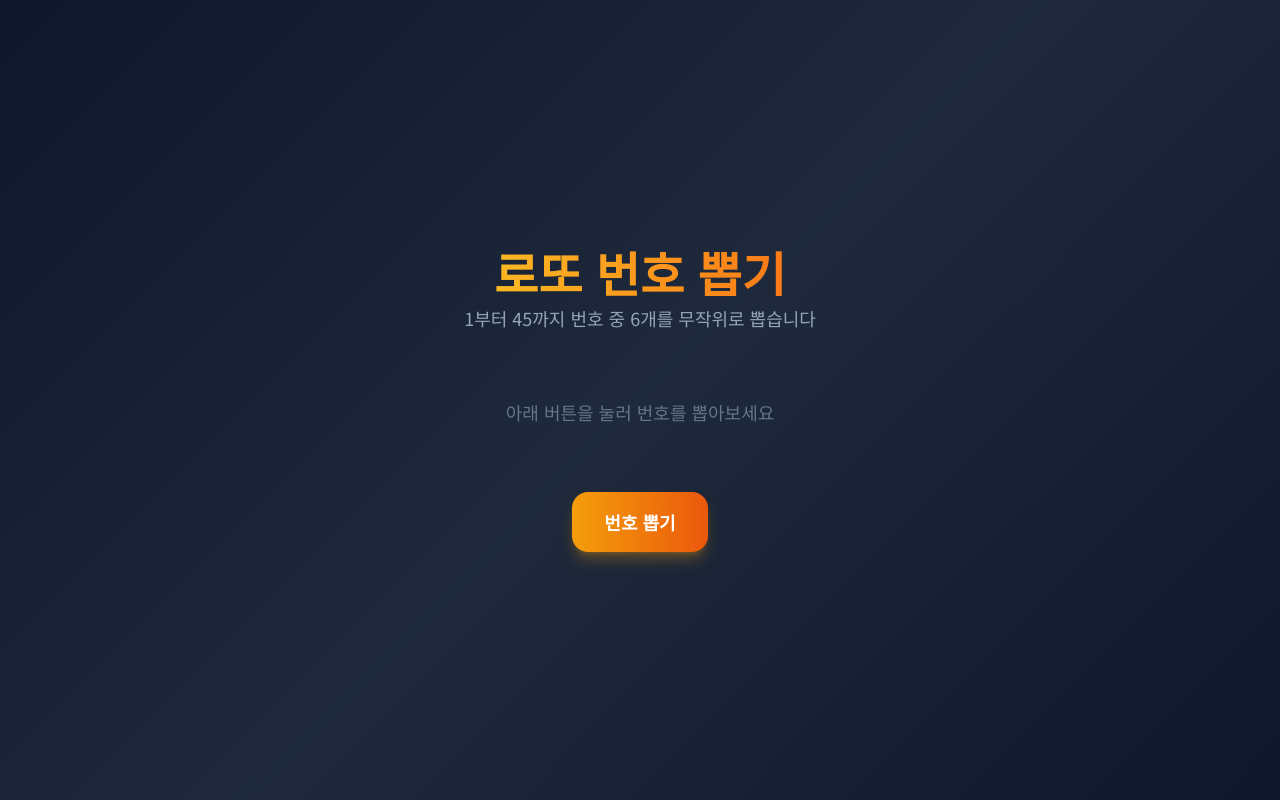
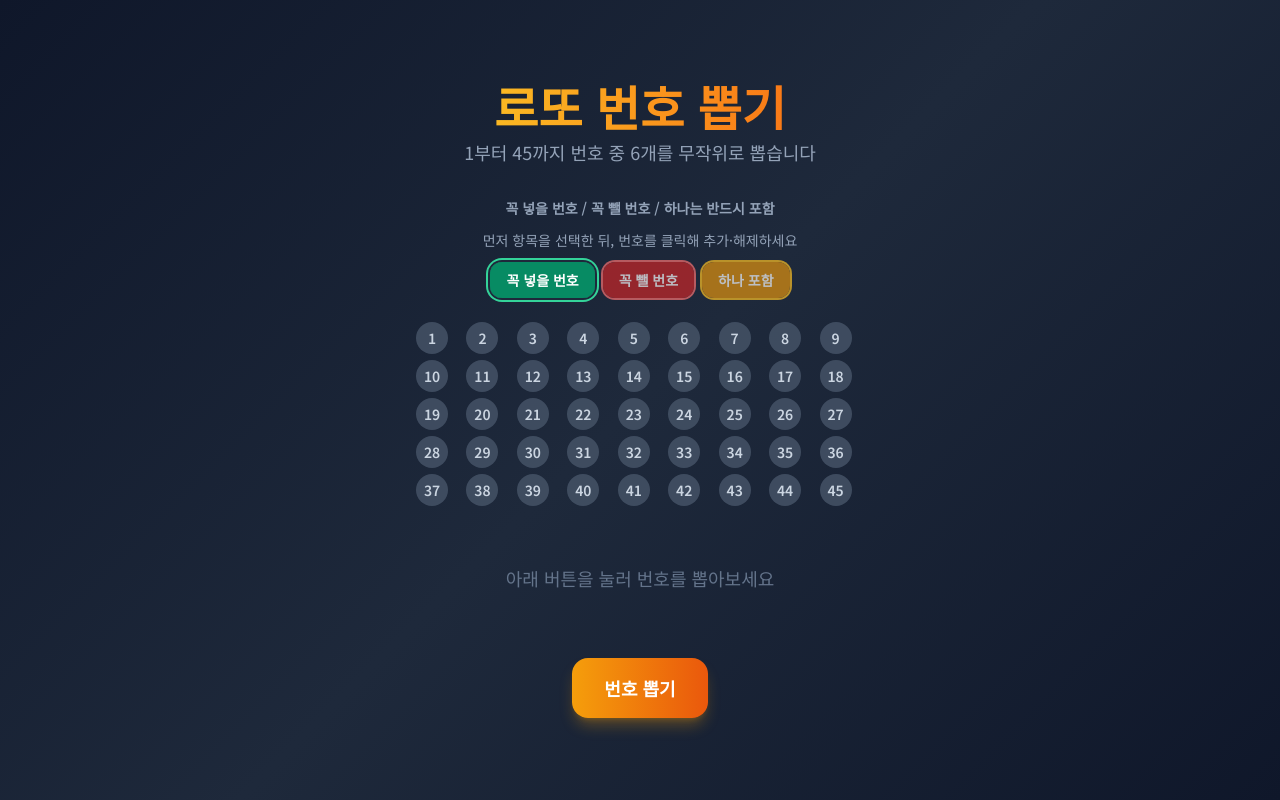
Before and after one commit to amourfou/next-lotto, a Next.js app: page / in a window 1280 px wide. Built offline with nearby package versions, Linux system fonts and the light colour scheme.

Commit message:
classify

```diff
--- /dev/null
+++ b/app/components/NumberFilter.tsx
@@ -0,0 +1,101 @@
+"use client";
+
+export type NumberFilterState = "none" | "include" | "exclude" | "atLeastOne";
+
+export type FilterCategory = "include" | "exclude" | "atLeastOne";
+
+const MIN = 1;
+const MAX = 45;
+
+const CATEGORIES: { value: FilterCategory; label: string; className: string }[] = [
+  { value: "include", label: "꼭 넣을 번호", className: "ring-emerald-400 bg-emerald-600/90 hover:bg-emerald-500/90" },
+  { value: "exclude", label: "꼭 뺄 번호", className: "ring-red-400 bg-red-600/90 hover:bg-red-500/90" },
+  { value: "atLeastOne", label: "하나 포함", className: "ring-amber-400 bg-amber-500/90 text-slate-900 hover:bg-amber-400/90" },
+];
+
+type NumberFilterProps = {
+  filterStates: Record<number, NumberFilterState>;
+  currentCategory: FilterCategory;
+  onCategoryChange: (category: FilterCategory) => void;
+  onNumberClick: (num: number) => void;
+};
+
+function stateStyle(state: NumberFilterState): string {
+  switch (state) {
+    case "include":
+      return "ring-2 ring-emerald-400 bg-emerald-500/90 text-white";
+    case "exclude":
+      return "ring-2 ring-red-400 bg-red-500/90 text-white";
+    case "atLeastOne":
+      return "ring-2 ring-amber-400 bg-amber-500/90 text-slate-900";
+    default:
+      return "bg-slate-600/80 text-slate-300 hover:bg-slate-500";
+  }
+}
+
+export default function NumberFilter({
+  filterStates,
+  currentCategory,
+  onCategoryChange,
+  onNumberClick,
+}: NumberFilterProps) {
+  const numbers = Array.from({ length: MAX - MIN + 1 }, (_, i) => i + MIN);
+  const includeList = numbers.filter((n) => filterStates[n] === "include").sort((a, b) => a - b);
+  const excludeList = numbers.filter((n) => filterStates[n] === "exclude").sort((a, b) => a - b);
+  const atLeastOneList = numbers.filter((n) => filterStates[n] === "atLeastOne").sort((a, b) => a - b);
+
+  return (
+    <div className="w-full max-w-md">
+      <p className="text-slate-400 text-sm mb-3 text-center">
+        먼저 항목을 선택한 뒤, 번호를 클릭해 추가·해제하세요
+      </p>
+
+      <div className="flex flex-wrap justify-center gap-2 mb-4">
+        {CATEGORIES.map(({ value, label, className }) => (
+          <button
+            key={value}
+            type="button"
+            onClick={() => onCategoryChange(value)}
+            className={`px-4 py-2 rounded-xl text-sm font-semibold text-white ring-2 transition-colors ${className} ${currentCategory === value ? "ring-offset-2 ring-offset-slate-800" : "opacity-70"}`}
+          >
+            {label}
+          </button>
+        ))}
+      </div>
+
+      <div className="mb-2 flex flex-wrap justify-center gap-x-3 gap-y-1 text-sm text-slate-400">
+        {includeList.length > 0 && (
+          <span>꼭 넣을 번호: {includeList.join(", ")} ({includeList.length}개)</span>
+        )}
+        {excludeList.length > 0 && (
+          <span>꼭 뺄 번호: {excludeList.join(", ")} ({excludeList.length}개)</span>
+        )}
+        {atLeastOneList.length > 0 && (
+          <span className="text-amber-400/90">하나 포함: {atLeastOneList.join(", ")} ({atLeastOneList.length}개)</span>
+        )}
+      </div>
+
+      <div className="grid grid-cols-9 gap-1.5">
+        {numbers.map((num) => {
+          const state = filterStates[num] ?? "none";
+          const isCurrentCategory = state === currentCategory;
+          return (
+            <button
+              key={num}
+              type="button"
+              onClick={() => onNumberClick(num)}
+              className={`w-8 h-8 rounded-full text-sm font-semibold transition-colors ${stateStyle(state)} ${isCurrentCategory ? "ring-offset-2 ring-offset-slate-800" : ""}`}
+              title={
+                state === "none"
+                  ? `클릭 시 [${CATEGORIES.find((c) => c.value === currentCategory)?.label}]에 추가`
+                  : `현재: ${state === "include" ? "꼭 넣을 번호" : state === "exclude" ? "꼭 뺄 번호" : "하나 포함"} (같은 항목 다시 클릭 시 해제)`
+              }
+            >
+              {num}
+            </button>
+          );
+        })}
+      </div>
+    </div>
+  );
+}
--- a/app/page.tsx
+++ b/app/page.tsx
@@ -1,19 +1,50 @@
 "use client";
 
-import { useState, useCallback } from "react";
+import { useState, useCallback, useMemo } from "react";
 import LottoBall from "./components/LottoBall";
+import NumberFilter, { type NumberFilterState, type FilterCategory } from "./components/NumberFilter";
 
 const MIN = 1;
 const MAX = 45;
 const PICK_COUNT = 6;
 
-function drawLottoNumbers(): number[] {
-  const pool = Array.from({ length: MAX - MIN + 1 }, (_, i) => i + MIN);
-  const result: number[] = [];
-  for (let i = 0; i < PICK_COUNT; i++) {
-    const idx = Math.floor(Math.random() * pool.length);
-    result.push(pool[idx]);
-    pool.splice(idx, 1);
+function getInitialFilterStates(): Record<number, NumberFilterState> {
+  return {};
+}
+
+function drawLottoNumbers(
+  mustInclude: number[],
+  mustExclude: number[],
+  atLeastOne: number[]
+): number[] {
+  const excludeSet = new Set(mustExclude);
+  const includeSet = new Set(mustInclude);
+  const pool = Array.from({ length: MAX - MIN + 1 }, (_, i) => i + MIN).filter(
+    (n) => !excludeSet.has(n)
+  );
+  const result = [...mustInclude];
+
+  const atLeastOneInPool = atLeastOne.filter((n) => !excludeSet.has(n));
+  const resultSet = new Set(result);
+  const hasAtLeastOne = atLeastOneInPool.some((n) => resultSet.has(n));
+  if (atLeastOneInPool.length > 0 && !hasAtLeastOne) {
+    const available = atLeastOneInPool.filter((n) => !resultSet.has(n));
+    if (available.length > 0) {
+      const pick = available[Math.floor(Math.random() * available.length)];
+      result.push(pick);
+      resultSet.add(pick);
+    }
+  }
+
+  const poolWithoutResult = pool.filter((n) => !resultSet.has(n));
+  const need = PICK_COUNT - result.length;
+  if (poolWithoutResult.length < need) {
+    return result.sort((a, b) => a - b);
+  }
+  for (let i = 0; i < need; i++) {
+    const idx = Math.floor(Math.random() * poolWithoutResult.length);
+    result.push(poolWithoutResult[idx]);
+    poolWithoutResult.splice(idx, 1);
   }
   return result.sort((a, b) => a - b);
 }
@@ -21,19 +52,73 @@ function drawLottoNumbers(): number[] {
 export default function Home() {
   const [numbers, setNumbers] = useState<number[]>([]);
   const [isDrawing, setIsDrawing] = useState(false);
+  const [filterStates, setFilterStates] = useState<Record<number, NumberFilterState>>(
+    getInitialFilterStates
+  );
+  const [currentCategory, setCurrentCategory] = useState<FilterCategory>("include");
+
+  const { mustInclude, mustExclude, atLeastOne } = useMemo(() => {
+    const include: number[] = [];
+    const exclude: number[] = [];
+    const oneOf: number[] = [];
+    for (let n = MIN; n <= MAX; n++) {
+      const s = filterStates[n];
+      if (s === "include") include.push(n);
+      if (s === "exclude") exclude.push(n);
+      if (s === "atLeastOne") oneOf.push(n);
+    }
+    return {
+      mustInclude: include.sort((a, b) => a - b),
+      mustExclude: exclude,
+      atLeastOne: oneOf.sort((a, b) => a - b),
+    };
+  }, [filterStates]);
+
+  const canDraw = useMemo(() => {
+    if (mustInclude.length > PICK_COUNT) return false;
+    const poolSize = 45 - mustExclude.length;
+    if (poolSize < PICK_COUNT) return false;
+    if (atLeastOne.length === 0) return true;
+    const atLeastOneInPool = atLeastOne.filter((n) => !mustExclude.includes(n));
+    return atLeastOneInPool.length >= 1;
+  }, [mustInclude, mustExclude, atLeastOne]);
+
+  const handleCategoryChange = useCallback((category: FilterCategory) => {
+    setCurrentCategory(category);
+  }, []);
+
+  const handleNumberClick = useCallback(
+    (num: number) => {
+      setFilterStates((prev) => {
+        const current = prev[num] ?? "none";
+        const includeCount = Object.values(prev).filter((v) => v === "include").length;
+        const next =
+          current === currentCategory
+            ? "none"
+            : currentCategory === "include" && includeCount >= PICK_COUNT
+              ? prev[num]
+              : currentCategory;
+        if (currentCategory === "include" && includeCount >= PICK_COUNT && current !== "include")
+          return prev;
+        return { ...prev, [num]: next };
+      });
+    },
+    [currentCategory]
+  );
 
   const handleDraw = useCallback(() => {
+    if (!canDraw) return;
     setIsDrawing(true);
     setNumbers([]);
     setTimeout(() => {
-      setNumbers(drawLottoNumbers());
+      setNumbers(drawLottoNumbers(mustInclude, mustExclude, atLeastOne));
       setIsDrawing(false);
     }, 400);
-  }, []);
+  }, [mustInclude, mustExclude, atLeastOne, canDraw]);
 
   return (
     <main className="min-h-screen flex flex-col items-center justify-center p-6">
-      <div className="text-center mb-10">
+      <div className="text-center mb-8">
         <h1 className="text-4xl md:text-5xl font-bold bg-gradient-to-r from-amber-400 to-orange-500 bg-clip-text text-transparent mb-2">
           로또 번호 뽑기
         </h1>
@@ -41,6 +126,18 @@ export default function Home() {
           1부터 45까지 번호 중 6개를 무작위로 뽑습니다
         </p>
       </div>
+
+      <section className="w-full max-w-md mb-8">
+        <h2 className="text-slate-400 font-semibold text-sm mb-3 text-center">
+          꼭 넣을 번호 / 꼭 뺄 번호 / 하나는 반드시 포함
+        </h2>
+        <NumberFilter
+          filterStates={filterStates}
+          currentCategory={currentCategory}
+          onCategoryChange={handleCategoryChange}
+          onNumberClick={handleNumberClick}
+        />
+      </section>
 
       <div className="flex flex-wrap justify-center gap-3 md:gap-4 min-h-[80px] items-center mb-10">
         {numbers.length === 0 && !isDrawing && (
@@ -66,11 +163,21 @@ export default function Home() {
 
       <button
         onClick={handleDraw}
-        disabled={isDrawing}
+        disabled={isDrawing || !canDraw}
         className="px-8 py-4 rounded-2xl font-semibold text-lg bg-gradient-to-r from-amber-500 to-orange-600 text-white shadow-lg shadow-amber-500/30 hover:from-amber-400 hover:to-orange-500 disabled:opacity-50 disabled:cursor-not-allowed transition-all duration-200 hover:scale-105 active:scale-95"
       >
         {isDrawing ? "뽑는 중..." : "번호 뽑기"}
       </button>
+      {!canDraw && (mustInclude.length > PICK_COUNT || mustExclude.length > 39) && (
+        <p className="mt-2 text-amber-400/90 text-sm">
+          꼭 넣을 번호는 최대 6개, 꼭 뺄 번호는 최대 39개까지 가능합니다
+        </p>
+      )}
+      {!canDraw && atLeastOne.length > 0 && atLeastOne.every((n) => mustExclude.includes(n)) && (
+        <p className="mt-2 text-amber-400/90 text-sm">
+          &quot;하나 포함&quot; 번호 중 꼭 뺄 번호에 없는 번호가 최소 1개 있어야 합니다
+        </p>
+      )}
 
       {numbers.length > 0 && !isDrawing && (
         <p className="mt-6 text-slate-500 text-sm">
```
